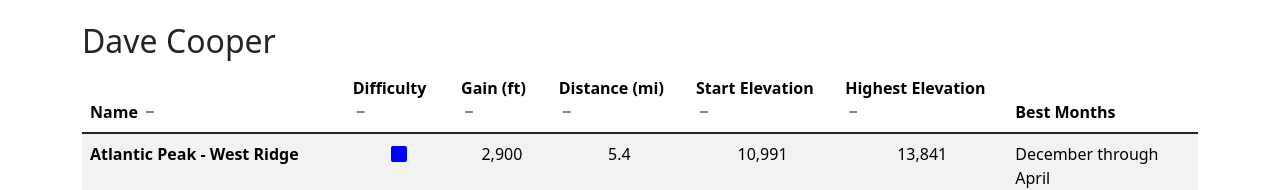
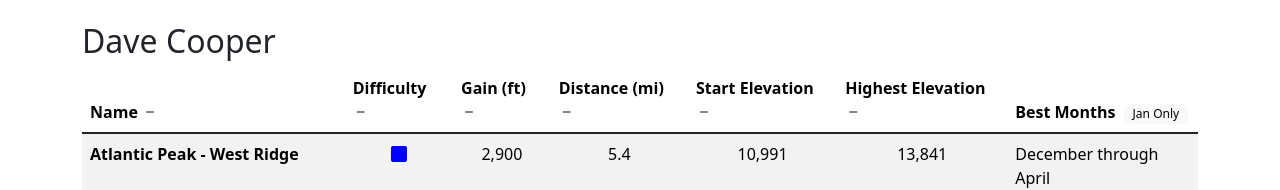
Before and after one commit to collinsinclair/personal-website, a Vue app: page /guidebooks/colorado-snow-climbs in a window 1280 px wide. Shown: the part 154-344 px from the top of the page. Built offline with nearby package versions, Linux system fonts and the light colour scheme.

Commit message:
add this month only button

```diff
--- a/src/views/guidebooks/ColoradoSnowClimbs.vue
+++ b/src/views/guidebooks/ColoradoSnowClimbs.vue
@@ -42,7 +42,25 @@
                 @click="setSortParam('highestElev')"
               />
             </th>
-            <th scope="col">Best Months</th>
+            <th scope="col">
+              Best Months
+              <button
+                type="button"
+                :class="[
+                  'btn',
+                  'ms-1',
+                  currentMonthOnly ? 'btn-primary' : 'btn-light',
+                ]"
+                style="
+                  --bs-btn-padding-y: 0;
+                  --bs-btn-padding-x: 0.5rem;
+                  --bs-btn-font-size: 0.75rem;
+                "
+                @click="() => (currentMonthOnly = !currentMonthOnly)"
+              >
+                {{ currentMonthOnly ? "Show All" : getThisMonth + " Only" }}
+              </button>
+            </th>
           </tr>
         </thead>
         <tbody class="table-group-divider">
@@ -80,6 +98,7 @@ export default {
       climbs: climbs.climbs,
       sortParam: null,
       sortAscending: false,
+      currentMonthOnly: false,
     };
   },
   methods: {
@@ -164,12 +183,44 @@ export default {
     },
   },
   computed: {
+    getThisMonth() {
+      const monthNames = [
+        "Jan",
+        "Feb",
+        "Mar",
+        "Apr",
+        "May",
+        "Jun",
+        "Jul",
+        "Aug",
+        "Sep",
+        "Oct",
+        "Nov",
+        "Dec",
+      ];
+      const d = new Date();
+      return monthNames[d.getMonth()];
+    },
+    filteredClimbs() {
+      if (this.currentMonthOnly) {
+        console.log("filtered called!");
+        const d = new Date();
+        const monthNum = d.getMonth() + 1;
+        return this.climbs.filter((climb) => {
+          if (climb.bestMonths.includes(monthNum)) {
+            return climb;
+          }
+        });
+      } else {
+        return this.climbs;
+      }
+    },
     sortedClimbs() {
       if (this.sortParam === null) {
-        return this.climbs;
+        return this.filteredClimbs;
       }
-      const climbCopy = [...this.climbs];
-      return climbCopy.sort((a, b) => {
+      const _sortedClimbs = [...this.filteredClimbs];
+      return _sortedClimbs.sort((a, b) => {
         let comparison;
         if (typeof a[this.sortParam] === "number") {
           comparison = a[this.sortParam] - b[this.sortParam];
@@ -184,7 +235,7 @@ export default {
 </script>
 
 <style scoped>
-i:hover {
+th i:hover {
   background-color: lightgray;
   border-radius: 5px;
 }
```
